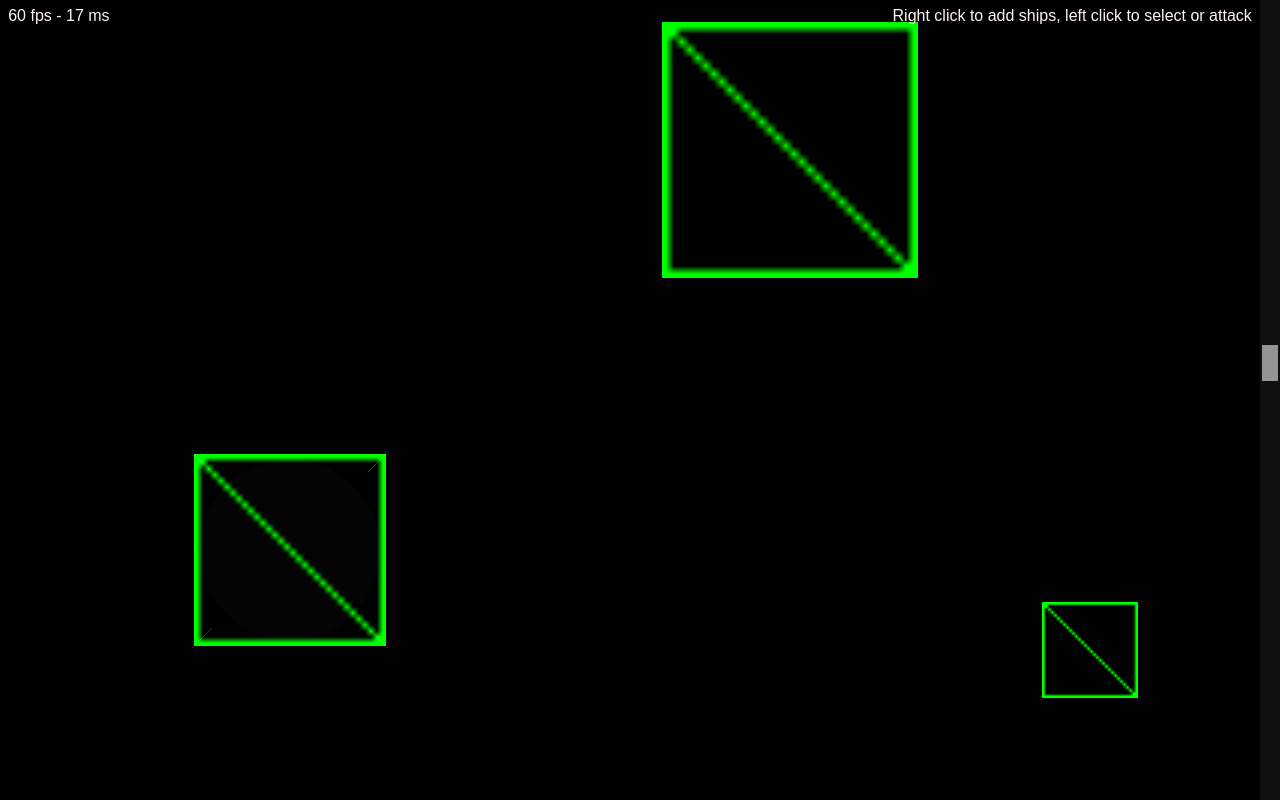
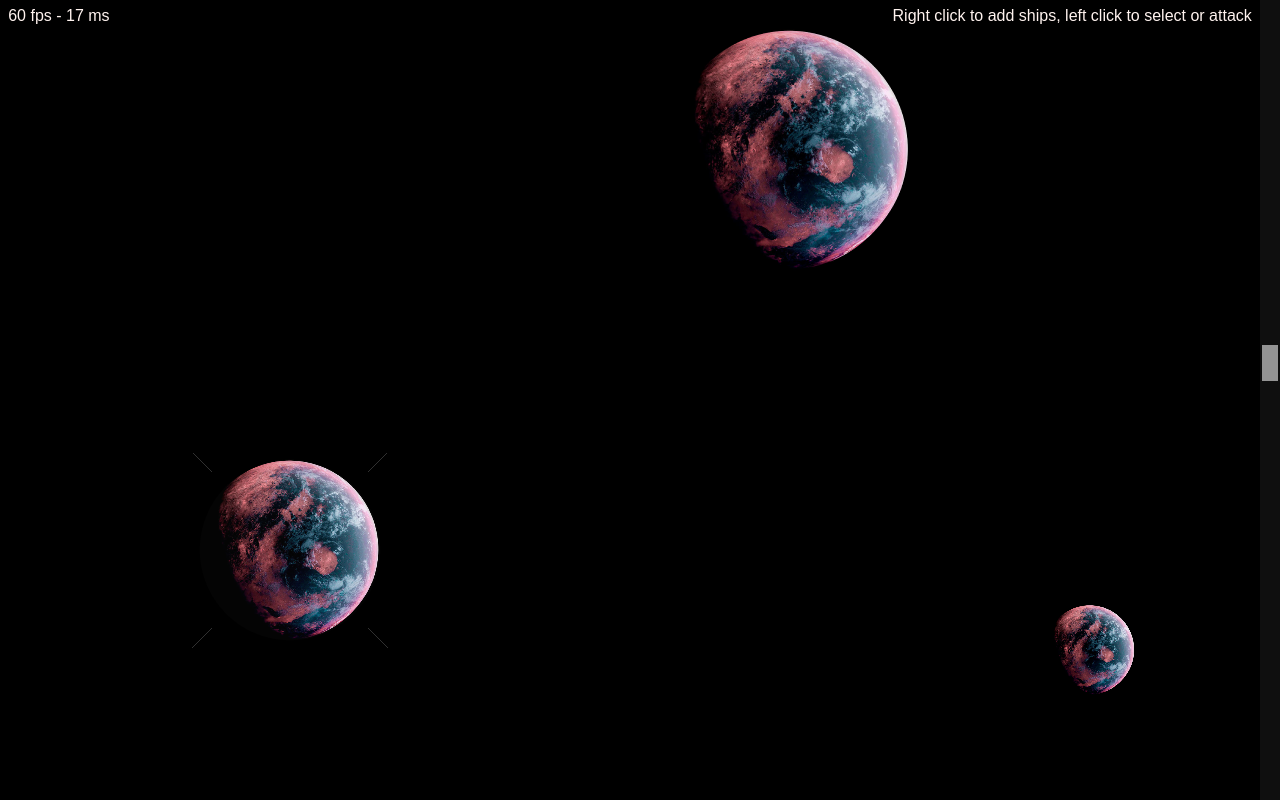
Before and after one commit to Michionlion/exfour-js, a website built with Parcel: page src/index.html in a window 1280 px wide. Built offline with nearby package versions, Linux system fonts and the light colour scheme; files whose address does not match are found by name.

Commit message:
Fix initial deployment configuration

```diff
--- a/src/index.html
+++ b/src/index.html
@@ -10,6 +10,6 @@
       <span id="info">Right click to add ships, left click to select or attack</span>
       <span id="delta">unreported</span>
     </div>
-    <script defer src="./index.js"></script>
+    <script defer type="module" src="./index.js"></script>
   </body>
 </html>
--- a/src/js/config/PhaserConfig.js
+++ b/src/js/config/PhaserConfig.js
@@ -4,7 +4,7 @@ import GameScene from "../scene/GameScene";
 import UIScene from "../scene/UIScene";
 
 export default {
-  type: Phaser.WEBGL,
+  type: Phaser.AUTO,
   scale: {
     fullscreenTarget: "app",
     parent: "app",
--- a/src/js/object/Planet.js
+++ b/src/js/object/Planet.js
@@ -253,7 +253,9 @@ export default class Planet {
 
     // there are ships to send
     if (ships.length > 0) {
-      ships.forEach((ship) => ship.onAttack(planet));
+      for (let i = ships.length - 1; i >= 0; i--) {
+        ships[i].onAttack(planet);
+      }
       return ships;
     } else {
       return false;
--- a/src/js/scene/MenuScene.js
+++ b/src/js/scene/MenuScene.js
@@ -1,5 +1,6 @@
 import Phaser from "phaser";
-import images from "../../assets/*.png";
+import planetImage from "../../assets/planet.png";
+import aresImage from "../../assets/ares.png";
 
 const progress_id = "load-progress";
 
@@ -39,15 +40,13 @@ export default class MenuScene extends Phaser.Scene {
   }
 
   preload() {
-    console.table(images);
+    // console.table(images);
 
-    for (const key in images) {
-      this.load.image(key, images[key]);
-    }
-    // this.load.image("logo", images.logo);
-    // this.load.image("red", images.red);
-    // this.load.image("planet", images.planet);
-    // this.load.image("planet_sharp", images.planet_sharp);
+    // for (const key in images) {
+    //   this.load.image(key, images[key]);
+    // }
+    this.load.image("planet", planetImage);
+    this.load.image("ares", aresImage);
 
     setProgress(false);
     this.load.on("progress", logProgress);
```
Also changed, not shown: package.json (+7 -6 lines), src/assets/ares.png (added), 4 other files.
